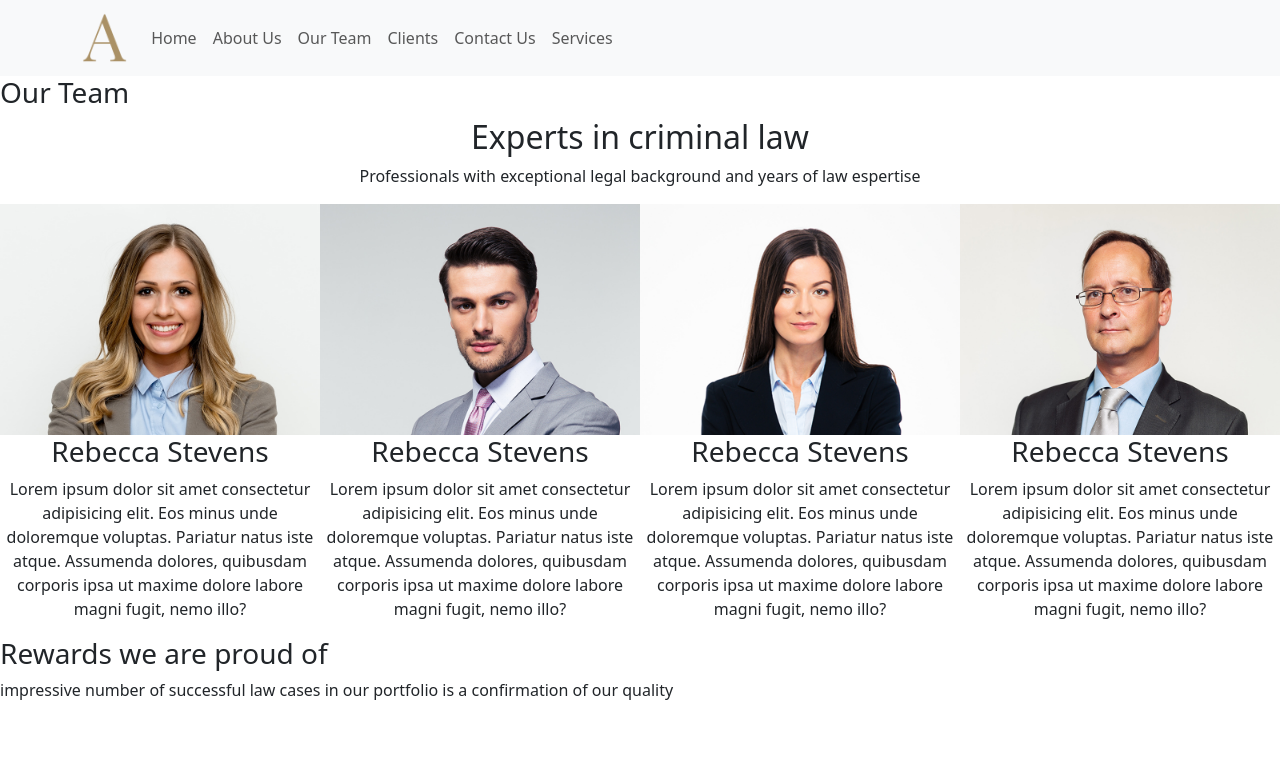
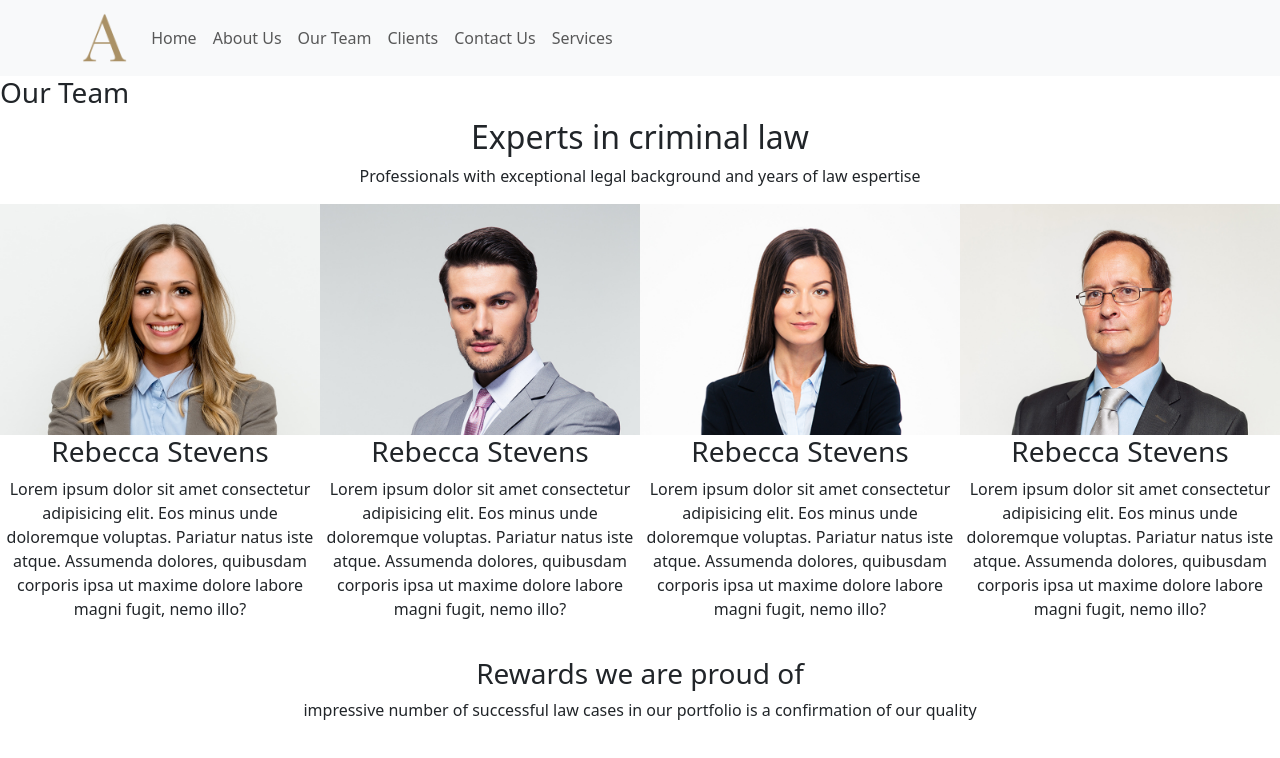
Before and after one commit to Toluwanimicode/Anwalt-Frontend, a React (Vite) app: page /team in a window 1280 px wide. Shown: the top 758 px of the page. Built offline with nearby package versions, Linux system fonts and the light colour scheme.

Commit message:
added changes

```diff
--- a/src/components/Pages/Our-Team/Team.css
+++ b/src/components/Pages/Our-Team/Team.css
@@ -4,3 +4,7 @@
 .teamSection-1{
     text-align: center;
 }
+.reward-section{
+    text-align: center;
+    padding: 20px;
+}
--- a/src/components/Pages/Our-Team/Team.jsx
+++ b/src/components/Pages/Our-Team/Team.jsx
@@ -41,8 +41,11 @@ const Team = () => {
         </div>
       </div>
       <div>
-        <h3>Rewards we are proud of </h3>
+        <div className='reward-section'>
+            <h3>Rewards we are proud of </h3>
         <p> impressive number of successful law cases in our portfolio is a confirmation of our quality </p>
+        </div>
+
         <div>
           <img src='./images/team-1.png' />
           <img  src='./images/Team-2.png'/>
```
